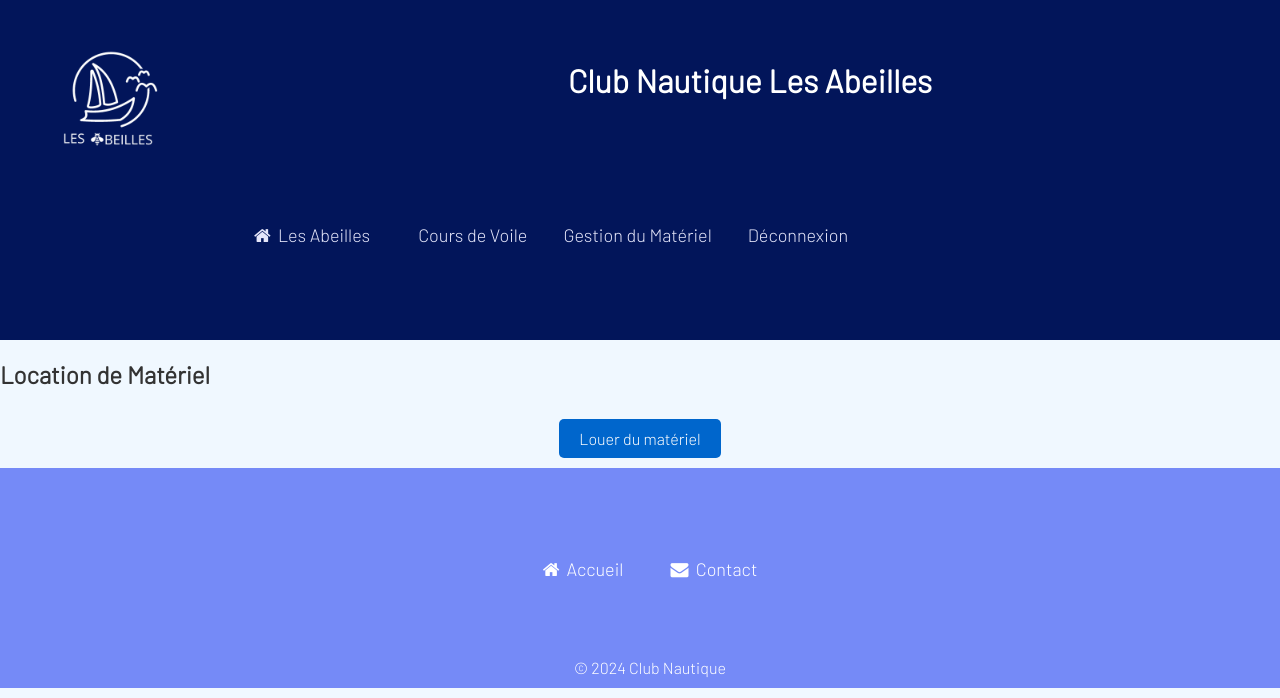
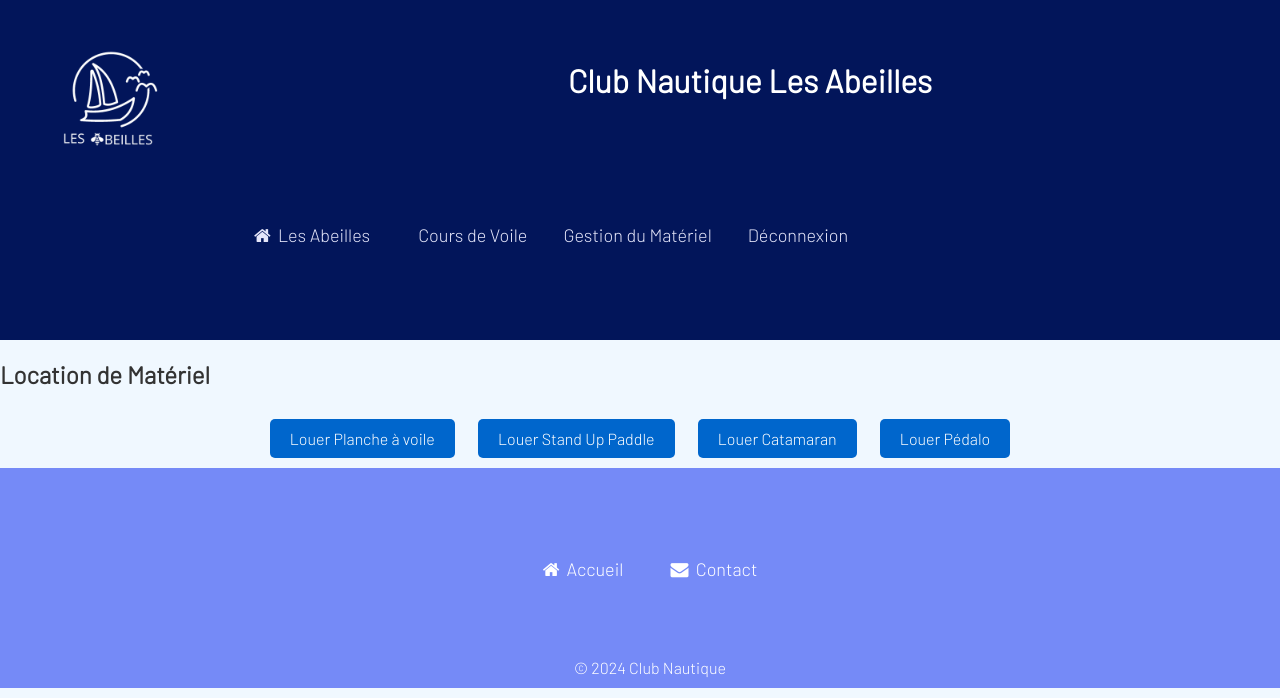
Before and after one commit to nicolemoucas/LesAbeilles, a PHP site: page /LesAbeilles/menu_location.php in a window 1280 px wide. Shown: the top 698 px of the page. Run offline with PHP 8.4, Linux system fonts and the light colour scheme; the visitor is signed in with stand-in values (Sample User, id 1).

Commit message:
Update menu_location.php

```diff
--- a/menu_location.php
+++ b/menu_location.php
@@ -19,9 +19,19 @@
         <div class="container">
             <h2>Location de Matériel</h2>
             <div class="fonctionnalites">
+                <a href="#" class="button" onclick="redirectTo('location.php')">Louer Planche à voile</a>
+                <a href="#" class="button" onclick="redirectTo('standuppaddle_disponible.php')">Louer Stand Up Paddle</a>
+                <a href="#" class="button" onclick="redirectTo('location.php')">Louer Catamaran</a>
+                <a href="#" class="button" onclick="redirectTo('location.php')">Louer Pédalo</a>
+            </div>
 
-            <a href="location.php" class="button">Louer du matériel</a>
-            </div>
+            <script>
+                function redirectTo(page) {
+                    const urlParams = new URLSearchParams(window.location.search);
+                    const idClient = urlParams.get('idClient');
+                    window.location.href = `${page}?idClient=${idClient}`;
+                }
+            </script>
         </div>
 
         <footer>
```
